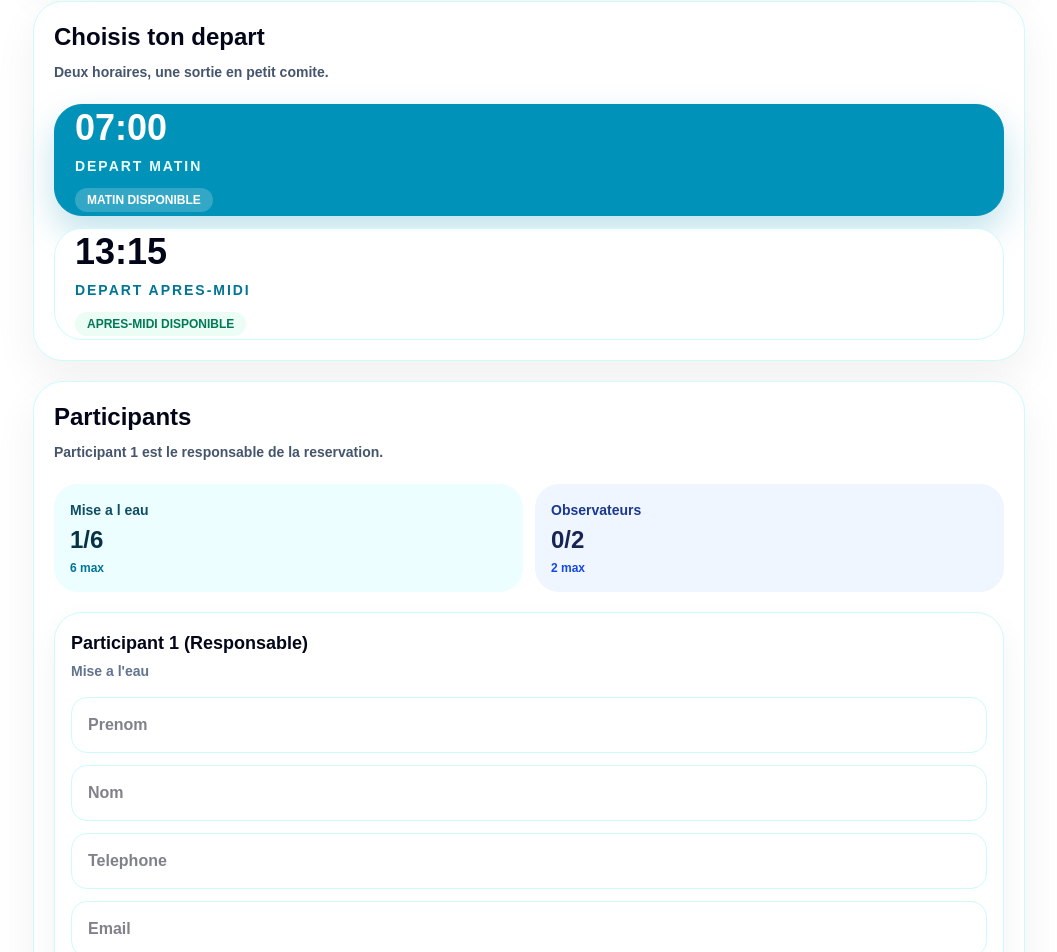
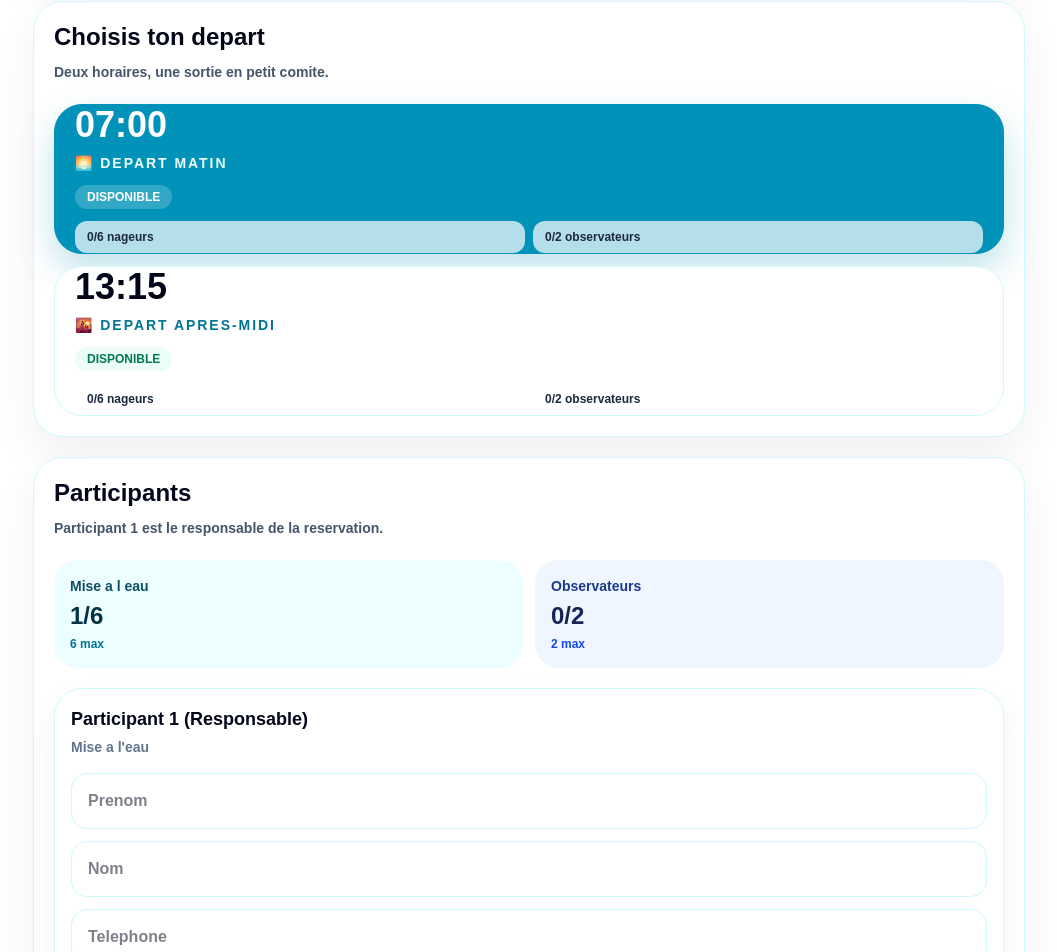
Before and after one commit to sebartacus/tahiti-trip-booking, a Next.js app: page /baleines in a window 1280 px wide. Shown: the part 843-1795 px from the top of the page, without its empty margins (111-1168 px from the left). Built offline with nearby package versions, Linux system fonts and the light colour scheme; no server answers.

Commit message:
add Baleines capacity by slot

```diff
--- a/src/app/admin/bateau/components/AdminBoatSidebar.tsx
+++ b/src/app/admin/bateau/components/AdminBoatSidebar.tsx
@@ -27,6 +27,10 @@ type ReservationDetails = {
   email: string;
   telephone: string;
   payment: string;
+  capacities: {
+    miseEau: number;
+    observateurs: number;
+  };
 };
 
 function formatDisplayDate(date: string | null) {
@@ -211,6 +215,14 @@ function SlotCard({
           label="Paiement"
           value={reservation?.payment || "En attente"}
         />
+        <InfoLine
+          label="Mise a l'eau"
+          value={`${reservation?.capacities.miseEau || 0} / 6`}
+        />
+        <InfoLine
+          label="Observateurs"
+          value={`${reservation?.capacities.observateurs || 0} / 2`}
+        />
         <InfoLine label="Reservation" value={slot?.reservation_id || "Aucune"} />
       </div>
 
--- a/src/app/api/admin/bateau/reservation/route.ts
+++ b/src/app/api/admin/bateau/reservation/route.ts
@@ -19,6 +19,7 @@ type ReservationRecord = {
   statut_paiement?: unknown;
   paye?: unknown;
   paiement_effectue?: unknown;
+  participants?: unknown;
 };
 
 function text(value: unknown) {
@@ -37,6 +38,7 @@ function normalizeReservation(record: ReservationRecord) {
     record.paiement_effectue === true ||
     statutPaiement === "paid" ||
     statutPaiement === "paye";
+  const capacities = countBaleinesParticipants(record.participants);
 
   return {
     clientName: `${prenom} ${nom}`.trim() || "Non disponible",
@@ -44,7 +46,27 @@ function normalizeReservation(record: ReservationRecord) {
     telephone: telephone || "Non disponible",
     payment: paid ? "Paye" : "En attente",
     statutPaiement: statutPaiement || "",
+    capacities,
   };
+}
+
+function countBaleinesParticipants(participants: unknown) {
+  const capacities = { miseEau: 0, observateurs: 0 };
+
+  if (!Array.isArray(participants)) return capacities;
+
+  for (const participant of participants) {
+    if (
+      typeof participant === "object" &&
+      participant !== null &&
+      "role" in participant
+    ) {
+      if (participant.role === "mise_eau") capacities.miseEau++;
+      if (participant.role === "observateur") capacities.observateurs++;
+    }
+  }
+
+  return capacities;
 }
 
 export async function GET(request: Request) {
--- a/src/app/baleines/components/DepartureStep.tsx
+++ b/src/app/baleines/components/DepartureStep.tsx
@@ -3,6 +3,13 @@ import type { Depart } from "../lib/types";
 type DepartureStepProps = {
   depart: Depart;
   availability: Record<Depart, boolean>;
+  capacities: Record<
+    Depart,
+    {
+      miseEau: number;
+      observateurs: number;
+    }
+  >;
   onDepartChange: (depart: Depart) => void;
 };
 
@@ -14,6 +21,7 @@ const departures: Array<{ value: Depart; title: string; label: string }> = [
 export function DepartureStep({
   depart,
   availability,
+  capacities,
   onDepartChange,
 }: DepartureStepProps) {
   function selectDepart(value: Depart) {
@@ -37,6 +45,7 @@ export function DepartureStep({
           const selected = item.value === depart;
           const available = availability[item.value];
           const active = selected && available;
+          const capacity = capacities[item.value];
 
           return (
             <button
@@ -62,6 +71,7 @@ export function DepartureStep({
                   active ? "text-cyan-50" : "text-cyan-700",
                 ].join(" ")}
               >
+                {item.value === "07:00" ? "🌅 " : "🌇 "}
                 {item.label}
               </span>
               <span
@@ -74,9 +84,21 @@ export function DepartureStep({
                     : "bg-red-50 text-red-700",
                 ].join(" ")}
               >
-                {item.value === "07:00" ? "Matin" : "Apres-midi"}{" "}
-                {available ? "disponible" : "indisponible"}
+                {available ? "Disponible" : "Complet"}
               </span>
+              <div
+                className={[
+                  "mt-3 grid grid-cols-2 gap-2 text-xs font-black",
+                  active ? "text-white" : "text-slate-700",
+                ].join(" ")}
+              >
+                <span className="rounded-xl bg-white/70 px-3 py-2 text-slate-800">
+                  {capacity.miseEau}/6 nageurs
+                </span>
+                <span className="rounded-xl bg-white/70 px-3 py-2 text-slate-800">
+                  {capacity.observateurs}/2 observateurs
+                </span>
+              </div>
             </button>
           );
         })}
--- a/src/app/baleines/page.tsx
+++ b/src/app/baleines/page.tsx
@@ -27,12 +27,49 @@ type BoatCalendarSlot = {
   date: string;
   slot: BoatSlotName;
   status: BoatSlotStatus;
+  activity: "baleines" | "peche" | "peche_nuit" | null;
 };
+type DepartCapacities = Record<
+  Depart,
+  {
+    miseEau: number;
+    observateurs: number;
+  }
+>;
 
 const departSlots: Record<Depart, BoatSlotName> = {
   "07:00": "morning",
   "13:15": "afternoon",
 };
+const emptyCapacities: DepartCapacities = {
+  "07:00": { miseEau: 0, observateurs: 0 },
+  "13:15": { miseEau: 0, observateurs: 0 },
+};
+
+function compterParticipantsReservation(participants: unknown) {
+  const compteur = { miseEau: 0, observateurs: 0 };
+
+  if (!Array.isArray(participants)) return compteur;
+
+  for (const participant of participants) {
+    if (
+      typeof participant === "object" &&
+      participant !== null &&
+      "role" in participant
+    ) {
+      if (participant.role === "mise_eau") compteur.miseEau++;
+      if (participant.role === "observateur") compteur.observateurs++;
+    }
+  }
+
+  return compteur;
+}
+
+function bateauDisponiblePourBaleines(slot: BoatCalendarSlot | undefined) {
+  if (!slot || slot.status === "available") return true;
+  if (slot.status === "blocked") return false;
+  return slot.activity === "baleines";
+}
 
 export default function BaleinesPage() {
   const [date, setDate] = useState("");
@@ -43,8 +80,8 @@ export default function BaleinesPage() {
   const [participants, setParticipants] = useState<Participant[]>([
     nouveauParticipant(),
   ]);
-  const [placesMiseEauOccupees, setPlacesMiseEauOccupees] = useState(0);
-  const [placesObservateurOccupees, setPlacesObservateurOccupees] = useState(0);
+  const [capacitesDepart, setCapacitesDepart] =
+    useState<DepartCapacities>(emptyCapacities);
   const [boatSlots, setBoatSlots] = useState<
     Partial<Record<BoatSlotName, BoatCalendarSlot>>
   >({});
@@ -55,21 +92,32 @@ export default function BaleinesPage() {
   const [message, setMessage] = useState("");
 
   const demandes = useMemo(() => compterDemandes(participants), [participants]);
-  const placesRestantesMiseEau = MAX_MISE_EAU - placesMiseEauOccupees;
+  const placesRestantesMiseEau =
+    MAX_MISE_EAU - capacitesDepart[depart].miseEau;
   const placesRestantesObservateur =
-    MAX_OBSERVATEURS - placesObservateurOccupees;
+    MAX_OBSERVATEURS - capacitesDepart[depart].observateurs;
   const peutAjouterMiseEau =
     demandes.miseEau < Math.max(0, placesRestantesMiseEau);
   const peutAjouterObservateur =
     demandes.observateurs < Math.max(0, placesRestantesObservateur);
   const peutAjouterParticipant = peutAjouterMiseEau || peutAjouterObservateur;
   const departAvailability = useMemo(() => {
+    const morningHasSpace =
+      capacitesDepart["07:00"].miseEau < MAX_MISE_EAU ||
+      capacitesDepart["07:00"].observateurs < MAX_OBSERVATEURS;
+    const afternoonHasSpace =
+      capacitesDepart["13:15"].miseEau < MAX_MISE_EAU ||
+      capacitesDepart["13:15"].observateurs < MAX_OBSERVATEURS;
+
     return {
-      "07:00": !boatSlots.morning || boatSlots.morning.status === "available",
+      "07:00":
+        bateauDisponiblePourBaleines(boatSlots.morning) &&
+        morningHasSpace,
       "13:15":
-        !boatSlots.afternoon || boatSlots.afternoon.status === "available",
+        bateauDisponiblePourBaleines(boatSlots.afternoon) &&
+        afternoonHasSpace,
     };
-  }, [boatSlots]);
+  }, [boatSlots, capacitesDepart]);
   const total = useMemo(() => {
     return participants.reduce(
       (somme, participant) => somme + prixParticipant(participant),
@@ -130,47 +178,58 @@ export default function BaleinesPage() {
     chargerCalendrierBateau();
   }, [date]);
 
+  async function chargerCapacitesBaleines(selectedDate: string) {
+    const { data, error } = await supabase
+      .from("reservations_baleines")
+      .select("depart, participants, statut_paiement")
+      .eq("date_sortie", selectedDate)
+      .in("statut_paiement", ["pending", "paid", "paye"]);
+
+    if (error) throw error;
+
+    const prochainesCapacites: DepartCapacities = {
+      "07:00": { miseEau: 0, observateurs: 0 },
+      "13:15": { miseEau: 0, observateurs: 0 },
+    };
+
+    for (const reservation of data || []) {
+      if (reservation.depart !== "07:00" && reservation.depart !== "13:15") {
+        continue;
+      }
+
+      const reservationDepart = reservation.depart as Depart;
+      const compteur = compterParticipantsReservation(reservation.participants);
+      prochainesCapacites[reservationDepart].miseEau += compteur.miseEau;
+      prochainesCapacites[reservationDepart].observateurs +=
+        compteur.observateurs;
+    }
+
+    return prochainesCapacites;
+  }
+
   useEffect(() => {
     async function chargerPlaces() {
-      if (!date || !depart) return;
+      if (!date) {
+        setCapacitesDepart(emptyCapacities);
+        return;
+      }
 
       setChargement(true);
       setErreur("");
 
-      const { data, error } = await supabase
-        .from("reservations_baleines")
-        .select("participants, statut_paiement")
-        .eq("date_sortie", date)
-        .eq("depart", depart)
-        .in("statut_paiement", ["pending", "paid", "paye"]);
-
-      if (error) {
+      try {
+        const prochainesCapacites = await chargerCapacitesBaleines(date);
+        setCapacitesDepart(prochainesCapacites);
+      } catch {
         setErreur("Impossible de charger les places disponibles.");
+        setCapacitesDepart(emptyCapacities);
+      } finally {
         setChargement(false);
-        return;
-      }
-
-      let miseEau = 0;
-      let observateurs = 0;
-
-      for (const reservation of data || []) {
-        const liste = Array.isArray(reservation.participants)
-          ? reservation.participants
-          : [];
-
-        for (const participant of liste) {
-          if (participant.role === "mise_eau") miseEau++;
-          if (participant.role === "observateur") observateurs++;
       }
     }
 
-      setPlacesMiseEauOccupees(miseEau);
-      setPlacesObservateurOccupees(observateurs);
-      setChargement(false);
-    }
-
     chargerPlaces();
-  }, [date, depart]);
+  }, [date]);
 
   function getSelectedDate() {
     return dateRef.current || date;
@@ -341,6 +400,28 @@ export default function BaleinesPage() {
 
     const responsable = participants[0];
     const selectedDate = getSelectedDate();
+
+    try {
+      const dernieresCapacites = await chargerCapacitesBaleines(selectedDate);
+      setCapacitesDepart(dernieresCapacites);
+
+      const capaciteDepart = dernieresCapacites[depart];
+
+      if (
+        demandes.miseEau > MAX_MISE_EAU - capaciteDepart.miseEau ||
+        demandes.observateurs >
+          MAX_OBSERVATEURS - capaciteDepart.observateurs
+      ) {
+        setErreur("Ce depart est desormais complet.");
+        setEnvoi(false);
+        return;
+      }
+    } catch {
+      setErreur("Impossible de verifier les places disponibles.");
+      setEnvoi(false);
+      return;
+    }
+
     const reservation = {
       date_sortie: selectedDate,
       depart,
@@ -371,6 +452,9 @@ export default function BaleinesPage() {
       return;
     }
 
+    const selectedBoatSlot = boatSlots[departSlots[depart]];
+
+    if (!selectedBoatSlot || selectedBoatSlot.status === "available") {
       const reponseHold = await fetch("/api/bateau/hold", {
         method: "POST",
         headers: {
@@ -394,6 +478,11 @@ export default function BaleinesPage() {
             ? "Ce creneau vient d'etre reserve. Choisissez un autre depart."
             : "Impossible de bloquer le creneau bateau."
         );
+        setEnvoi(false);
+        return;
+      }
+    } else if (!bateauDisponiblePourBaleines(selectedBoatSlot)) {
+      setErreur("Ce creneau vient d'etre reserve. Choisissez un autre depart.");
       setEnvoi(false);
       return;
     }
@@ -459,6 +548,7 @@ export default function BaleinesPage() {
           <DepartureStep
             depart={depart}
             availability={departAvailability}
+            capacities={capacitesDepart}
             onDepartChange={setDepart}
           />
         </section>
```
Also changed, not shown: src/app/api/bateau/confirm/route.ts (+57 -5 lines). Lines whose indentation alone changed are shown as unchanged.
